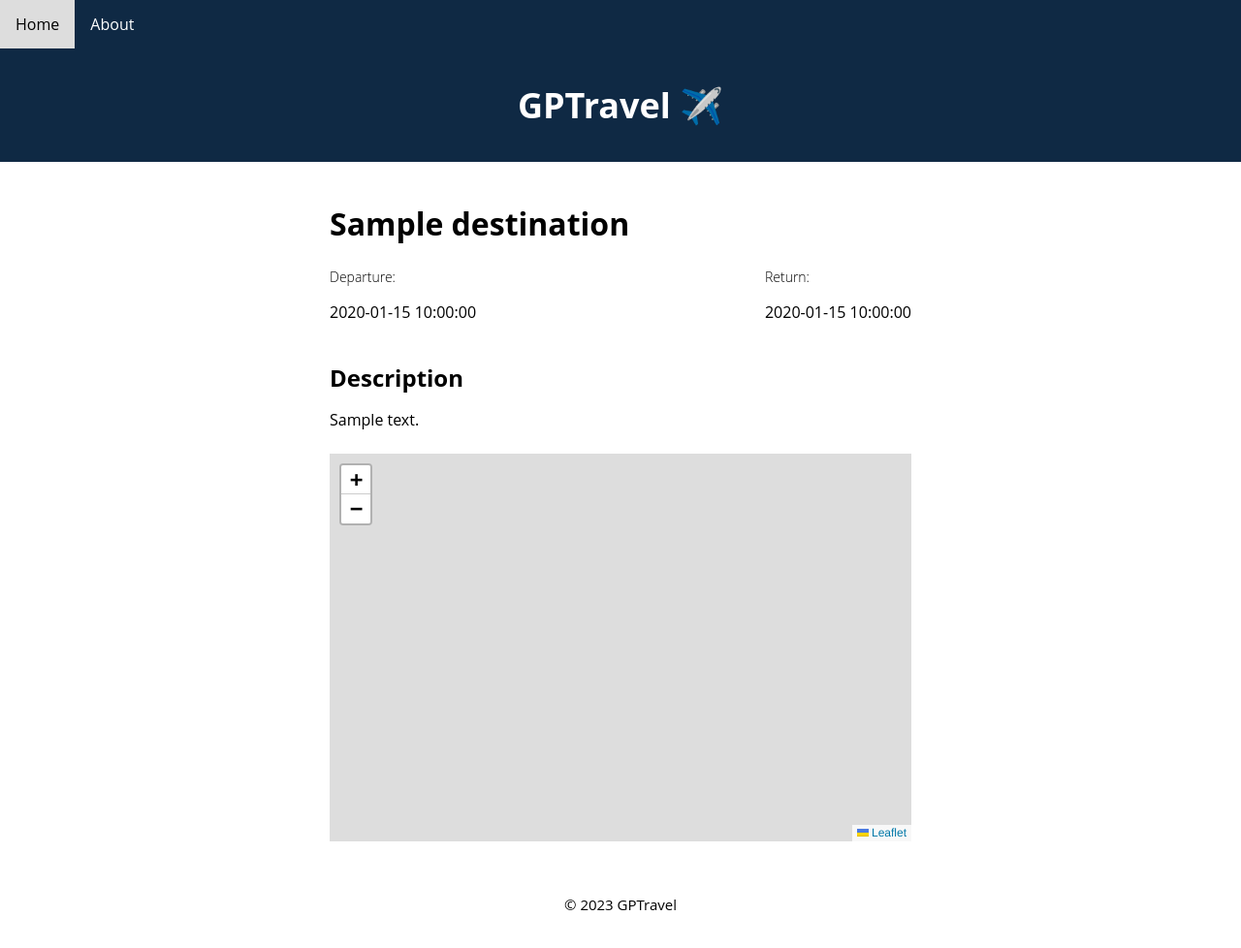
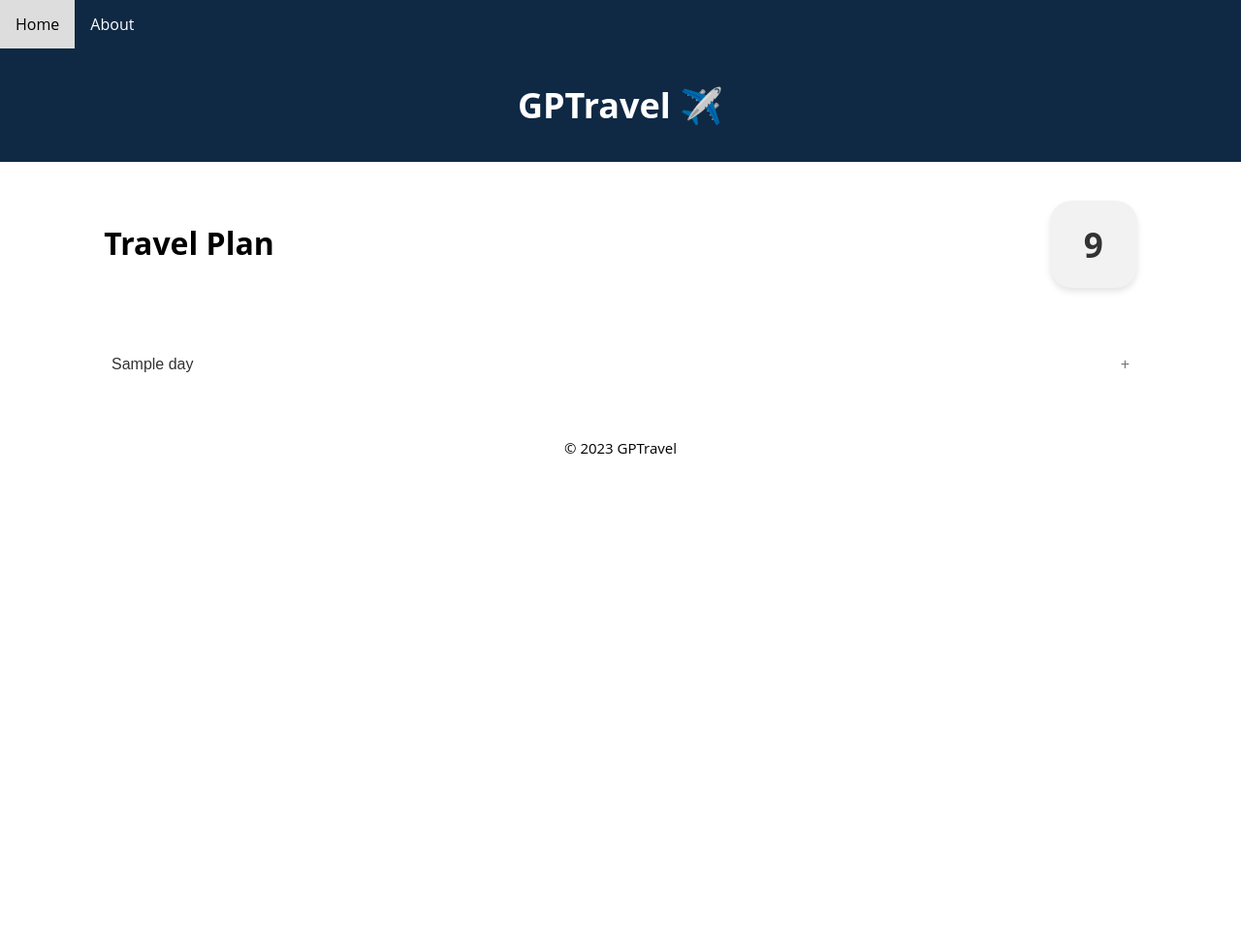
Before and after one commit to RobertoCorti/gptravel, a Flask app: template src/gptravel/app/templates/travel_plan.html in a window 1280 px wide. Shown: the whole page at 97% size. After the commit the page ends 468 px from the top, so only its background shows below. Run offline with Flask 2, Linux system fonts and the light colour scheme; the template is opened without the code that fills it: most values are stand-ins (such as "Sample title", 1, 10 or a date in 2020).

Commit message:
created first draw of travel plan

```diff
--- a/main.py
+++ b/main.py
@@ -1,6 +1,9 @@
 from src.gptravel.app import app
+from dotenv import load_dotenv
 
+load_dotenv()
 
 if __name__ == '__main__':
+    print('Running Flask App')
     app.debug=True
     app.run(host='127.0.0.1', port=5000)
--- a/src/gptravel/app/routes.py
+++ b/src/gptravel/app/routes.py
@@ -1,10 +1,27 @@
+import datetime
+import json
+
 from flask import render_template, request, redirect, url_for
 import pycountry
 
+from gptravel.core.services import geocoder, score_builder, scorer
+from gptravel.core.services.engine import classifier
+from gptravel.core.travel_planner import openai_engine
+from gptravel.core.travel_planner.prompt import PromptFactory
 from src.gptravel.app import utils
 from src.gptravel.app.geo import geolocator
 from src.gptravel.app import app
+from src.gptravel.core.travel_planner.travel_engine import TravelPlanJSON
 
+
+MAX_TOKENS = 1024
+
+def mock_get_travel_plan_json():
+    import os
+    print(os.listdir())
+    with open('travel_plan_Malaysia_6.json', 'r') as f:
+        travel_plan_json = json.load(f)
+    return travel_plan_json
 
 @app.route('/', methods=['GET', 'POST'])
 def index():
@@ -15,7 +32,7 @@ def index():
             'destination': request.form['to'],
             'departure_date': request.form['departure-date'],
             'return_date': request.form['return-date'],
-            'travel_option': request.form.get('travel_option', 'None')
+            'travel_option': request.form.get('travel-option', 'None')
         }
 
         return redirect(url_for('travel_plan',
@@ -24,8 +41,74 @@ def index():
         return render_template('index.html')
 
 
-@app.route('/from=<departure>/to=<destination>/departure_date=<departure_date>/return_date=<return_date>/travel_option=<travel_option>')
+@app.route(
+    '/from=<departure>/to=<destination>/departure_date=<departure_date>/return_date=<return_date>/travel_option=<travel_option>')
 def travel_plan(departure, destination, departure_date, return_date, travel_option):
+    n_days = (
+            datetime.datetime.strptime(return_date, '%Y-%m-%d') - datetime.datetime.strptime(departure_date, '%Y-%m-%d')
+    ).days
+
+    try:
+        departure_country_name = pycountry.countries.get(alpha_2=departure).name
+        destination_country_name = pycountry.countries.get(alpha_2=destination).name
+    except AttributeError:
+        destination_country_name = destination
+        departure_country_name = departure
+
+    travel_parameters = {
+        "departure_place": departure_country_name,
+        "destination_place": destination_country_name,
+        "n_travel_days": n_days,
+        "travel_theme": travel_option
+    }
+
+    prompt_factory = PromptFactory()
+    prompt = prompt_factory.build_prompt(**travel_parameters)
+    engine = openai_engine.ChatGPTravelEngine(max_tokens=MAX_TOKENS)
+
+    travel_plan = mock_get_travel_plan_json()
+    travel_plan_json = TravelPlanJSON(
+        departure_place='Italy',
+        destination_place='Malaysia',
+        n_days=6,
+        travel_plan_json = travel_plan,
+        json_keys_depth_map={"city": 1, "day": 0},
+    )
+    print(travel_plan_json.travel_plan)
+    score = 9
+
+    if score >= 9:
+        travel_score_description = "The travel score of {} indicates an excellent rating for the travel plan. This score suggests a highly recommended and enjoyable experience, with great destinations, activities, and accommodations. It signifies a well-planned and satisfying journey that promises memorable moments and delightful adventures.".format(
+            score)
+    elif score >= 7:
+        travel_score_description = "The travel score of {} suggests a good rating for the travel plan. This score indicates a pleasant experience with enjoyable destinations, activities, and accommodations. It promises a well-rounded and satisfying journey that offers memorable moments.".format(
+            score)
+    else:
+        travel_score_description = "The travel score of {} indicates a fair rating for the travel plan. This score suggests room for improvement and areas that could be enhanced. While the trip may have its highlights, there might be aspects that need attention to make it more fulfilling.".format(
+            score)
+
+    """
+    zs_classifier = classifier.ZeroShotTextClassifier(True)
+    geo_decoder = geocoder.GeoCoder()
+    score_container = scorer.TravelPlanScore()
+    scorers_orchestrator = score_builder.ScorerOrchestrator(
+        geocoder=geo_decoder, text_classifier=zs_classifier
+    )
+    scorers_orchestrator.run(
+        travel_plan_json=travel_plan_json, scores_container=score_container
+    )
+    """
+
+    return render_template(
+        'travel_plan.html',
+        destination=destination,
+        departure_date=departure_date,
+        return_date=return_date,
+        travel_plan_json=travel_plan_json.travel_plan,
+        travel_score_description=travel_score_description,
+        # score_json=score_json
+    )
+    """
     try:
         destination_country_name = pycountry.countries.get(alpha_2=destination).name
     except AttributeError:
@@ -33,7 +116,8 @@ def travel_plan(departure, destination, departure_date, return_date, travel_opti
 
     wiki_summary = utils.get_wikipedia_summary(destination_country_name)
 
-    destination_coordinates = geolocator.geocode(destination_country_name).latitude, geolocator.geocode(destination_country_name).longitude
+    destination_coordinates = geolocator.geocode(destination_country_name).latitude, geolocator.geocode(
+        destination_country_name).longitude
 
     travel_plan_json = utils.get_travel_plan()
     markers_coordinates = utils.get_travel_cities_coordinates(travel_plan_json, geolocator)
@@ -60,6 +144,7 @@ def travel_plan(departure, destination, departure_date, return_date, travel_opti
         destination_coordinates=destination_coordinates,
         travel_dict=travel_dict
     )
+    """
 
 
 @app.route('/about')
--- a/src/gptravel/app/static/css/travel_plan.css
+++ b/src/gptravel/app/static/css/travel_plan.css
@@ -1,189 +1,122 @@
-/* Style the travel plan container */
-.travel-plan-container {
+.travel-plan-container{
+  display: flex;
+  flex-direction: column;
+  justify-content: center;
+  align-items: center;
+}
+
+.travel-plan-head {
+  display: flex;
+  padding: 40px;
+  gap: 800px;
+}
+
+.travel-plan-title {
+  text-align: center;
+  float: left;
+}
+
+.travel-plan-body{
+  width: 1090px;
+}
+
+.travel-score-box {
+  width: 90px;
+  height: 90px;
+  background-color: #f2f2f2;
+  border-radius: 25%;
   display: flex;
   justify-content: center;
   align-items: center;
-  padding: 20px;
+  box-shadow: 0 4px 6px rgba(0, 0, 0, 0.1);
+  transition: all 0.3s ease-in-out;
 }
 
-/* Style the travel plan */
-.travel-plan {
-  background-color: #fff;
-  border-radius: 8px;
-  width: 600px;
+.travel-score {
+  font-size: 35px;
+  font-weight: bold;
+  color: #333;
+  margin: 0;
 }
 
-/* Style the travel plan title */
-.travel-plan-title {
-  margin-bottom: 10px;
-  text-align: left;
+.travel-score-box:hover {
+  transform: scale(1.1);
+  box-shadow: 0 8px 12px rgba(0, 0, 0, 0.2);
 }
 
-/* Style the travel dates */
-.travel-dates {
-  display: flex;
-  justify-content: space-between;
-  margin-bottom: 24px;
+.travel-score-description {
+  position: absolute;
+  top: 100%;
+  left: 50%;
+  transform: translateX(-50%);
+  background-color: rgba(0, 0, 0, 0.8);
+  color: #fff;
+  padding: 4px 8px;
+  font-size: 14px;
+  border-radius: 4px;
+  opacity: 0;
+  margin-top: 10px;
+  width: 250px;
+  pointer-events: none; /* Added to prevent hover interference */
 }
 
-/* Style the travel date label */
-.travel-date-label {
-  font-size: 14px;
-  font-weight: 300;
-  margin-bottom: 4px;
+.travel-score-box:hover {
+  transform: scale(1.1);
+  box-shadow: 0 8px 12px rgba(0, 0, 0, 0.2);
 }
 
-/* Style the travel date value */
-.travel-date-value {
-  font-size: 16px;
-  font-weight: 400;
+.travel-score-box:hover .travel-score-description,
+.travel-score-description:hover {
+  opacity: 1;
+  pointer-events: auto; /* Added to re-enable hover on score-description */
 }
 
-/* Style the travel summary */
-.travel-summary {
-  margin-bottom: 24px;
+.collapsible {
+  background-color: transparent;
+  color: #333;
+  cursor: pointer;
+  padding: 10px 20px;
+  width: 100%;
+  border: none;
+  text-align: left;
+  outline: none;
+  font-size: 16px;
+   transition: background-color 0.3s ease;
+  margin-top: 20px;
 }
 
-/* Style the travel summary title */
-.travel-summary-title {
-  margin-bottom: 5px;
-  text-align: left;
+.collapsible:hover {
+  background-color: #f2f2f2;
 }
 
-/* Style the travel summary text */
-.travel-summary-text {
-  font-size: 16px;
-  font-weight: 400;
+.collapsible:after {
+  content: '\002B';
+  color: #777;
+  float: right;
+  transition: transform 0.3s ease;
 }
 
-/* Style the travel itinerary */
-.travel-itinerary {
-  margin-top: 24px;
+.active:after {
+  content: "\2212";
 }
 
-/* Style the travel itinerary title */
-.travel-itinerary-title {
-  font-size: 20px;
-  font-weight: 500;
-  margin-bottom: 10px;
+.collapsible h4 {
+  margin: 0;
 }
 
-/* Style the travel itinerary list */
-.travel-itinerary-list {
-  text-align: left;
-  list-style: none;
-  padding: 0;
+.collapsible-content {
+  padding: 0 18px;
+  max-height: 0;
+  overflow: hidden;
+  transition: max-height 0.3s ease;
+  background-color: #f1f1f1;
 }
 
-/* Style the travel day */
-.travel-day {
-  margin-bottom: 16px;
-  text-align: left;
+
+.content {
+  padding: 0 18px;
+  max-height: 0;
+  overflow: hidden;
+  transition: max-height 0.2s ease-out;
+  background-color: #f1f1f1;
 }
-
-/* Style the travel day title */
-.travel-day-title {
-  alignment: left;
-  font-size: 18px;
-  font-weight: 500;
-  margin-bottom: 8px;
-}
-
-/* Style the travel day activity */
-.travel-day-activity {
-  font-size: 16px;
-  font-weight: 400;
-  margin-bottom: 4px;
-}
-
-#map {
-  height: 400px;
-  width: 100%;
-}
-* {box-sizing:border-box}
-
-/* Slideshow container */
-.slideshow-container {
-  max-width: 1000px;
-  position: relative;
-  margin: auto;
-}
-
-/* Hide the images by default */
-.mySlides {
-  display: none;
-}
-
-/* Next & previous buttons */
-.prev, .next {
-  cursor: pointer;
-  position: absolute;
-  top: 50%;
-  width: auto;
-  margin-top: -22px;
-  padding: 16px;
-  color: white;
-  font-weight: bold;
-  font-size: 18px;
-  transition: 0.6s ease;
-  border-radius: 0 3px 3px 0;
-  user-select: none;
-}
-
-/* Position the "next button" to the right */
-.next {
-  right: 0;
-  border-radius: 3px 0 0 3px;
-}
-
-/* On hover, add a black background color with a little bit see-through */
-.prev:hover, .next:hover {
-  background-color: rgba(0,0,0,0.8);
-}
-
-/* Caption text */
-.text {
-  color: #f2f2f2;
-  font-size: 15px;
-  padding: 8px 12px;
-  position: absolute;
-  bottom: 8px;
-  width: 100%;
-  text-align: center;
-}
-
-/* Number text (1/3 etc) */
-.numbertext {
-  color: #f2f2f2;
-  font-size: 12px;
-  padding: 8px 12px;
-  position: absolute;
-  top: 0;
-}
-
-/* The dots/bullets/indicators */
-.dot {
-  cursor: pointer;
-  height: 15px;
-  width: 15px;
-  margin: 0 2px;
-  background-color: #bbb;
-  border-radius: 50%;
-  display: inline-block;
-  transition: background-color 0.6s ease;
-}
-
-.active, .dot:hover {
-  background-color: #717171;
-}
-
-/* Fading animation */
-.fade {
-  animation-name: fade;
-  animation-duration: 1.5s;
-}
-
-@keyframes fade {
-  from {opacity: .4}
-  to {opacity: 1}
-}
--- a/src/gptravel/app/static/js/travel_plan.js
+++ b/src/gptravel/app/static/js/travel_plan.js
@@ -1,4 +1,20 @@
-var map = L.map('map').setView(geoCoordinates, 5);
+var coll = document.getElementsByClassName("collapsible");
+var i;
+
+for (i = 0; i < coll.length; i++) {
+  coll[i].addEventListener("click", function() {
+    this.classList.toggle("active");
+    var content = this.nextElementSibling;
+    if (content.style.maxHeight){
+      content.style.maxHeight = null;
+    } else {
+      content.style.maxHeight = content.scrollHeight + "px";
+    }
+  });
+}
+
+
+/*var map = L.map('map').setView(geoCoordinates, 5);
 L.tileLayer('https://tile.openstreetmap.org/{z}/{x}/{y}.png', {
     maxZoom: 19,
     attribution: '&copy; <a href="http://www.openstreetmap.org/copyright">OpenStreetMap</a>'
@@ -44,4 +60,4 @@ function showSlides(n) {
   }
   slides[slideIndex-1].style.display = "block";
   //dots[slideIndex-1].className += " active";
-}
+}*/
--- a/src/gptravel/app/templates/travel_plan.html
+++ b/src/gptravel/app/templates/travel_plan.html
@@ -1,44 +1,41 @@
 {% extends "base.html" %}
 
 {% block content %}
-  <div class="travel-plan-container">
-    <div class="travel-plan">
-      <h1 class="travel-plan-title">{{ destination }}</h1>
-      <div class="travel-dates">
-        <div class="travel-date">
-          <p class="travel-date-label">Departure:</p>
-          <p class="travel-date-value">{{ departure_date }}</p>
+<div class="travel-plan-container">
+    <div class="travel-plan-head">
+        <div class="travel-plan-title">
+            <h1>Travel Plan</h1>
         </div>
-        <div class="travel-date">
-          <p class="travel-date-label">Return:</p>
-          <p class="travel-date-value">{{ return_date }}</p>
+        <div class="travel-score-box">
+            <h1 class="travel-score">
+                9
+            </h1>
+            <span class="travel-score-description">{{ travel_score_description }}
+            </span>
         </div>
-      </div>
-      {% if summary %}
-        <div class="travel-summary">
-          <h2 class="travel-summary-title">Description</h2>
-          <p class="travel-summary-text">{{ summary }}</p>
-        </div>
-      {% endif %}
-      <div id="map"></div>
     </div>
-  </div>
 
-  <script>
-    var geoCoordinates = {{ destination_coordinates|tojson }};
-    var markerCoordinates = [
-    {% for day, location_dict in travel_dict.items() %}
-      {% for city, data_dict in location_dict.items() %}
-        {{ data_dict['coordinates']|safe }}
-        {% if not loop.last %}
-          ,
-        {% endif %}
-      {% endfor %}
-      {% if not loop.last %}
-        ,
-      {% endif %}
-    {% endfor %}
-  ];
-  </script>
-    <script src="{{url_for('static', filename='js/travel_plan.js')}}"></script>
+    <div class="travel-plan-body">
+        {% for day, travel_day_content in travel_plan_json.items() %}
+           <button class="collapsible">{{ day }}</button>
+           <div class="content">
+                {% for city, city_activicties in travel_day_content.items() %}
+                    <div class="city">
+                        <h4>{{ city }}</h4>
+                    </div>
+                    {% for activity in city_activicties %}
+                        <ul class="activity">
+                            <p>{{ activity }}</p>
+                        </ul>
+                    {% endfor %}
+                {% endfor %}
+           </div>
+        {% endfor %}
+        <br>
+    </div>
+
+</div>
+
+<script src="{{url_for('static', filename='js/travel_plan.js')}}"></script>
+
 {% endblock %}
```
Also changed, not shown: src/gptravel/app/templates/index.html (+11 -1 lines), src/gptravel/main.py (+4 -4 lines), src/gptravel/main_travel_plan_generation.py (+6 -6 lines).
